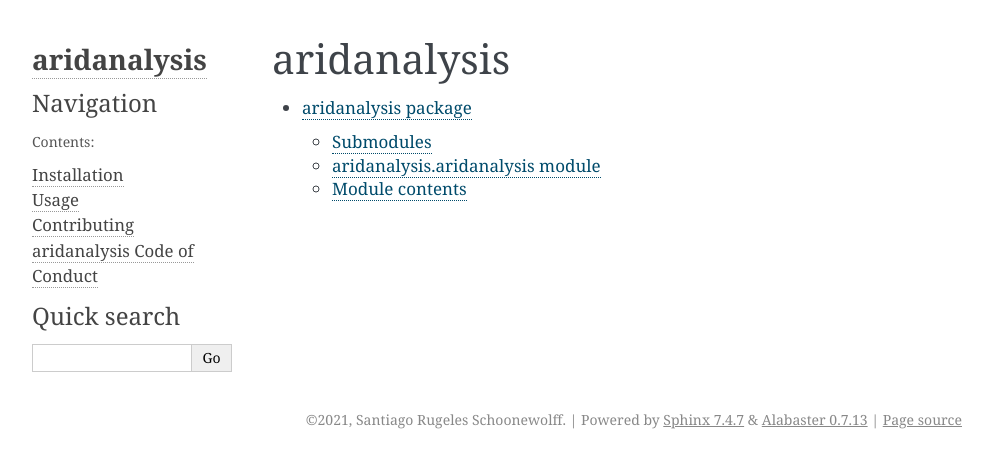
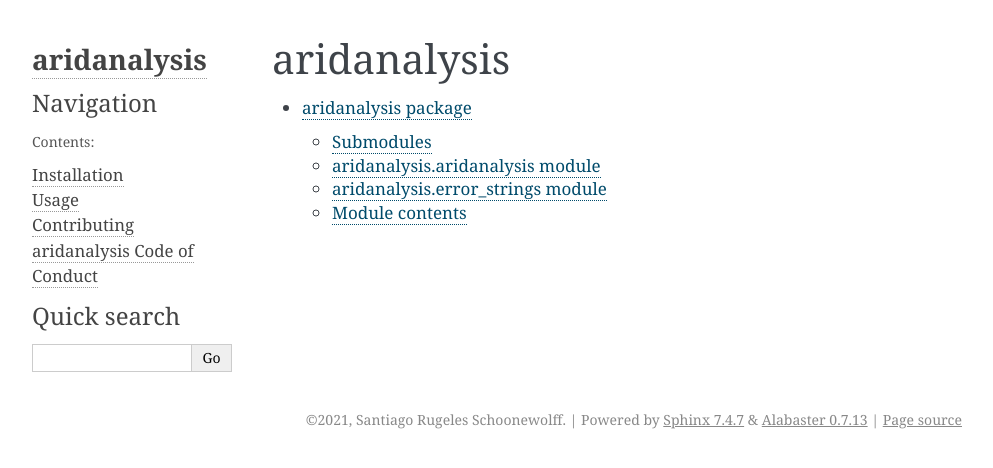
Before and after one commit to UBC-MDS/aridanalysis_py, a Sphinx documentation site: the page built from docs/source/modules.rst, in a window 1280 px wide. Shown: the top 468 px of the page, without its empty margins (148-1141 px from the left). Built offline with Sphinx 7.4.7, drawn with Linux system fonts in a browser that asks for light colours.

Commit message:
Coverage added

```diff
--- a/docs/source/aridanalysis.rst
+++ b/docs/source/aridanalysis.rst
@@ -12,6 +12,14 @@ aridanalysis.aridanalysis module
    :undoc-members:
    :show-inheritance:
 
+aridanalysis.error\_strings module
+----------------------------------
+
+.. automodule:: aridanalysis.error_strings
+   :members:
+   :undoc-members:
+   :show-inheritance:
+
 Module contents
 ---------------
 
--- a/pyproject.toml
+++ b/pyproject.toml
@@ -18,6 +18,7 @@ pytest = "^6.2.2"
 [tool.poetry.dev-dependencies]
 Sphinx = "^3.5.1"
 sphinxcontrib-napoleon = "^0.7"
+pytest-cov = "^2.11.1"
 
 [build-system]
 requires = ["poetry-core>=1.0.0"]
```
Also changed, not shown: 1 other file.
